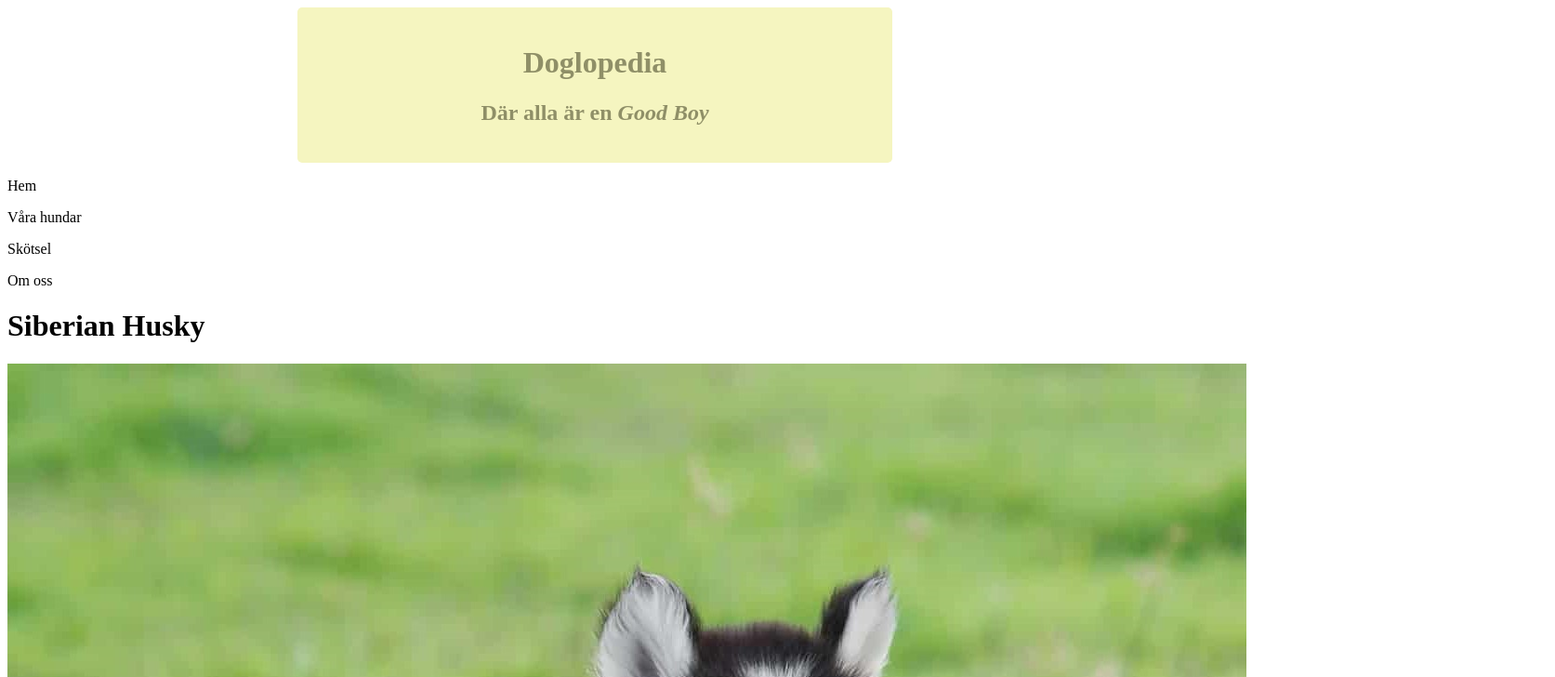
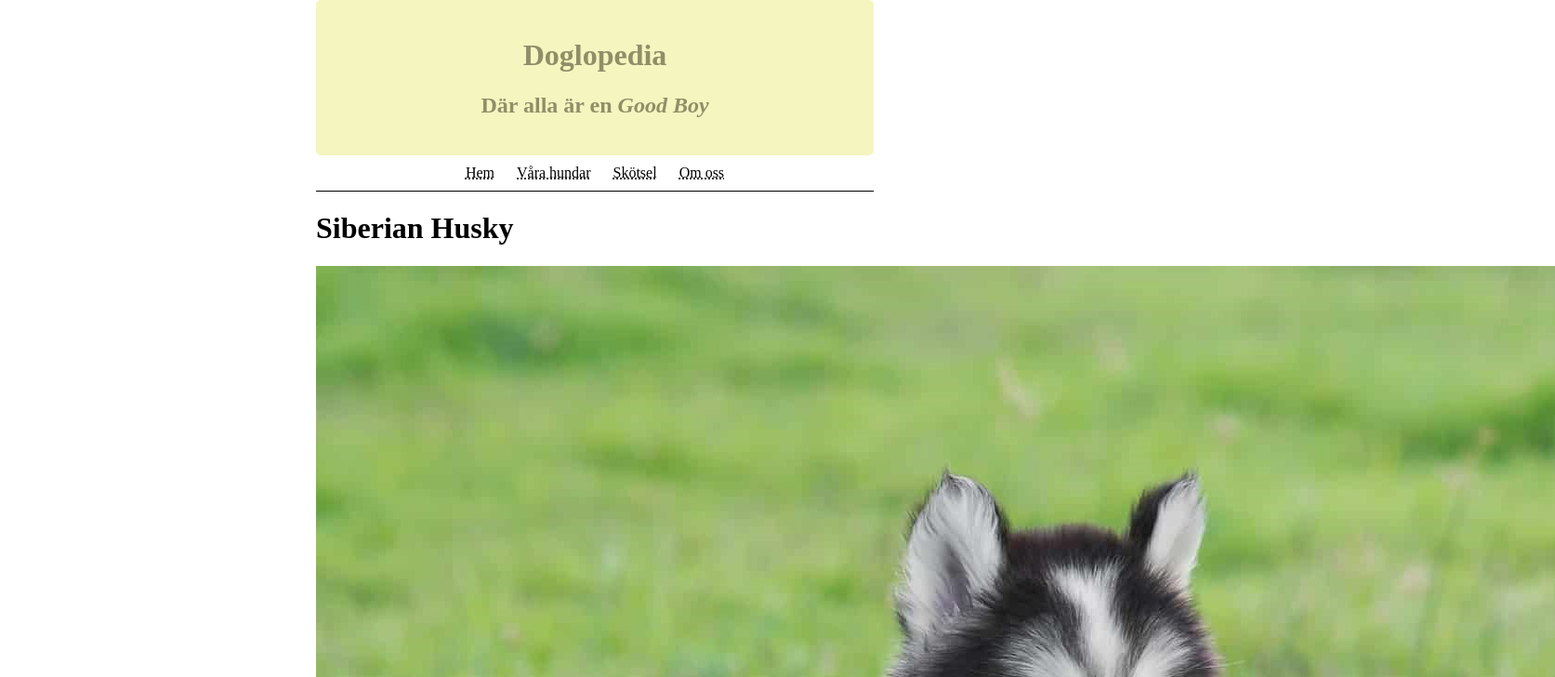
Before and after one commit to KajsaWall/doglopedia, a plain HTML site: page index.html in a window 1280 px wide. Shown: the top 728 px of the page at 93% size, 1673 px wide, since content can reach past the window. Drawn offline with Linux system fonts and the light colour scheme.

Commit message:
Fixed page-navigation

```diff
--- a/styles.css
+++ b/styles.css
@@ -1,5 +1,6 @@
 body {
-
+    max-width: 600px;
+    margin: auto;
 }
 
 .page-header {
@@ -7,8 +8,6 @@ body {
     text-align: center;
     font-family: 'Times New Roman', Times, serif;
     color: rgb(143, 143, 103);
-    max-width: 600px;
-    margin: auto;
     background-color: rgb(245, 245, 192);
     padding: 20px 20px 20px 20px;
     border-radius: 5px;
@@ -16,8 +15,21 @@ body {
 
 .page-navigation {
 
+    display: inline-block;
+    width: 600px;
+    border-bottom: 1px solid black;
+    text-align: center;
+    display: inline-block;
+}
 
+.page-navigation p {
+text-decoration: underline dotted;
+display: inline-block;
+padding: 10px;
+margin:0;
 }
+
+
 
 .page-main {
 
```
Also changed, not shown: index.html (line endings or trailing spaces).
